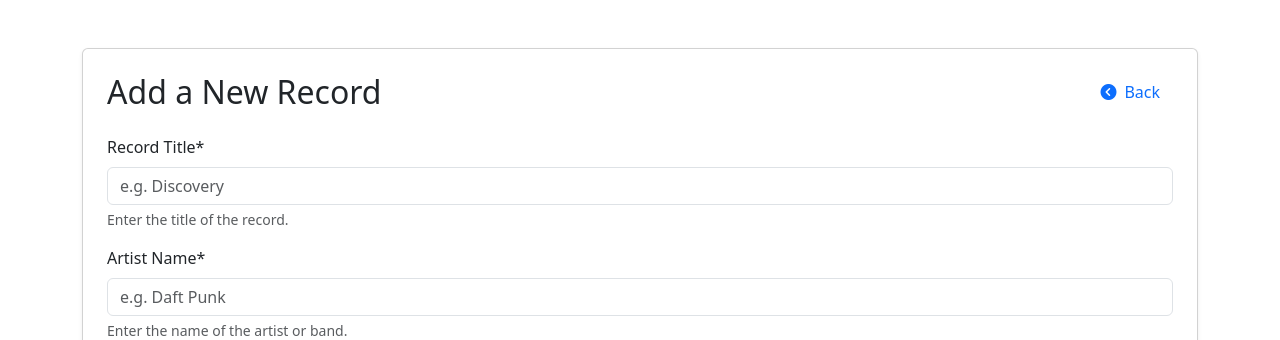
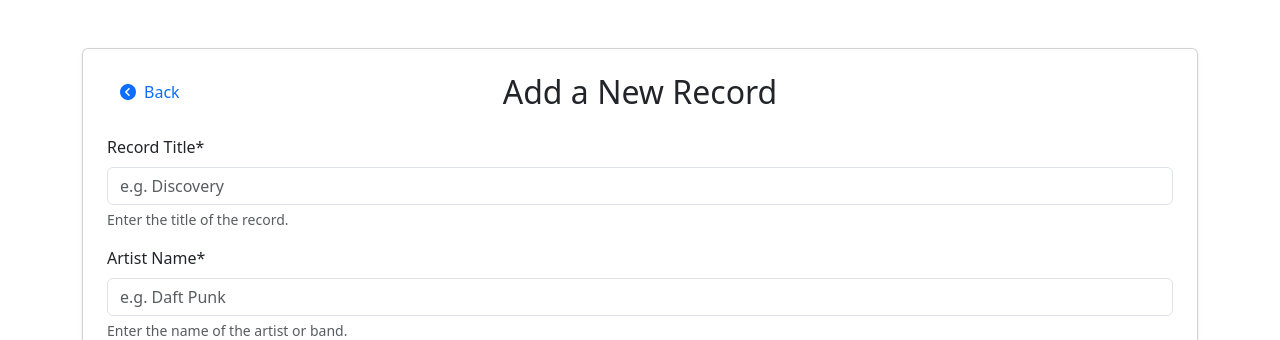
Before and after one commit to sd-powell/portfolio_project_3, a Django app: page /add/ in a window 1280 px wide. Shown: the part 88-428 px from the top of the page. Run offline with Django 4.2, Linux system fonts and the light colour scheme; the visitor is signed in with stand-in values (Sample User, id 1); some libraries are stand-ins or nearby versions.

Commit message:
move position of back button for UX consistency

```diff
--- a/records/templates/records/record_form.html
+++ b/records/templates/records/record_form.html
@@ -6,18 +6,20 @@
 <div class="container my-5">
     <div class="card shadow-sm rounded">
         <div class="card-body p-4">
-            <div class="d-flex justify-content-between align-items-center mb-4">
-                <h2 class="card-title mb-0">
+            <div class="position-relative mb-4">
+                <a href="{% url 'record_list' %}"
+                class="btn btn-link text-decoration-none position-absolute top-0 start-0"
+                style="z-index: 1;"
+                aria-label="Back to your dashboard">
+                    <i class="fa-solid fa-circle-chevron-left me-2" aria-hidden="true"></i>Back
+                </a>
+                <h2 class="card-title text-center mb-0">
                     {% if form.instance.pk %}
                         Edit Record
                     {% else %}
                         Add a New Record
                     {% endif %}
                 </h2>
-                <!-- Back to Dashboard Link -->
-                <a href="{% url 'record_list' %}" class="btn btn-link text-decoration-none">
-                    <i class="fa-solid fa-circle-chevron-left me-2"></i>Back
-                </a>
             </div>
 
             <!-- Record Form -->
```
